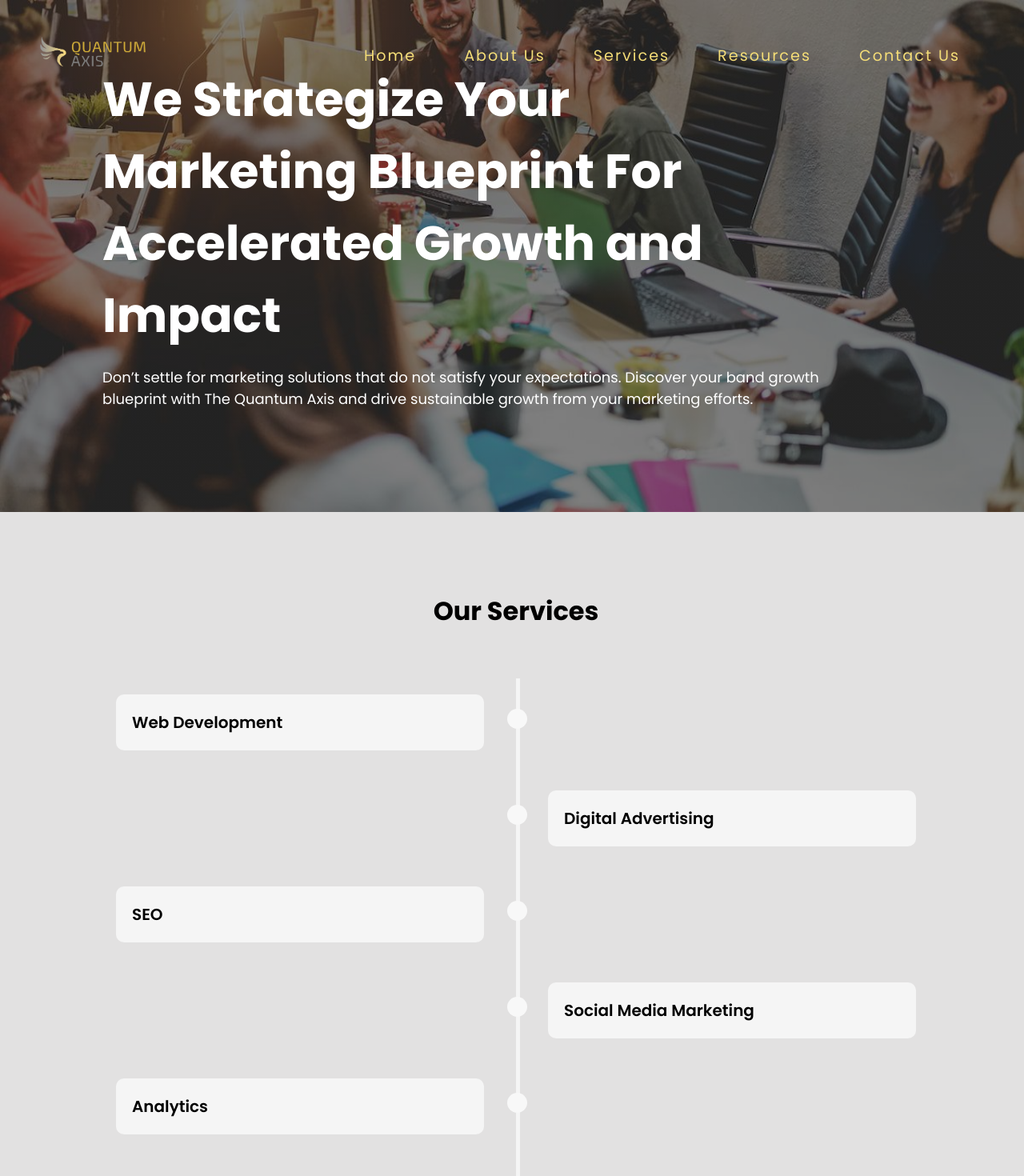
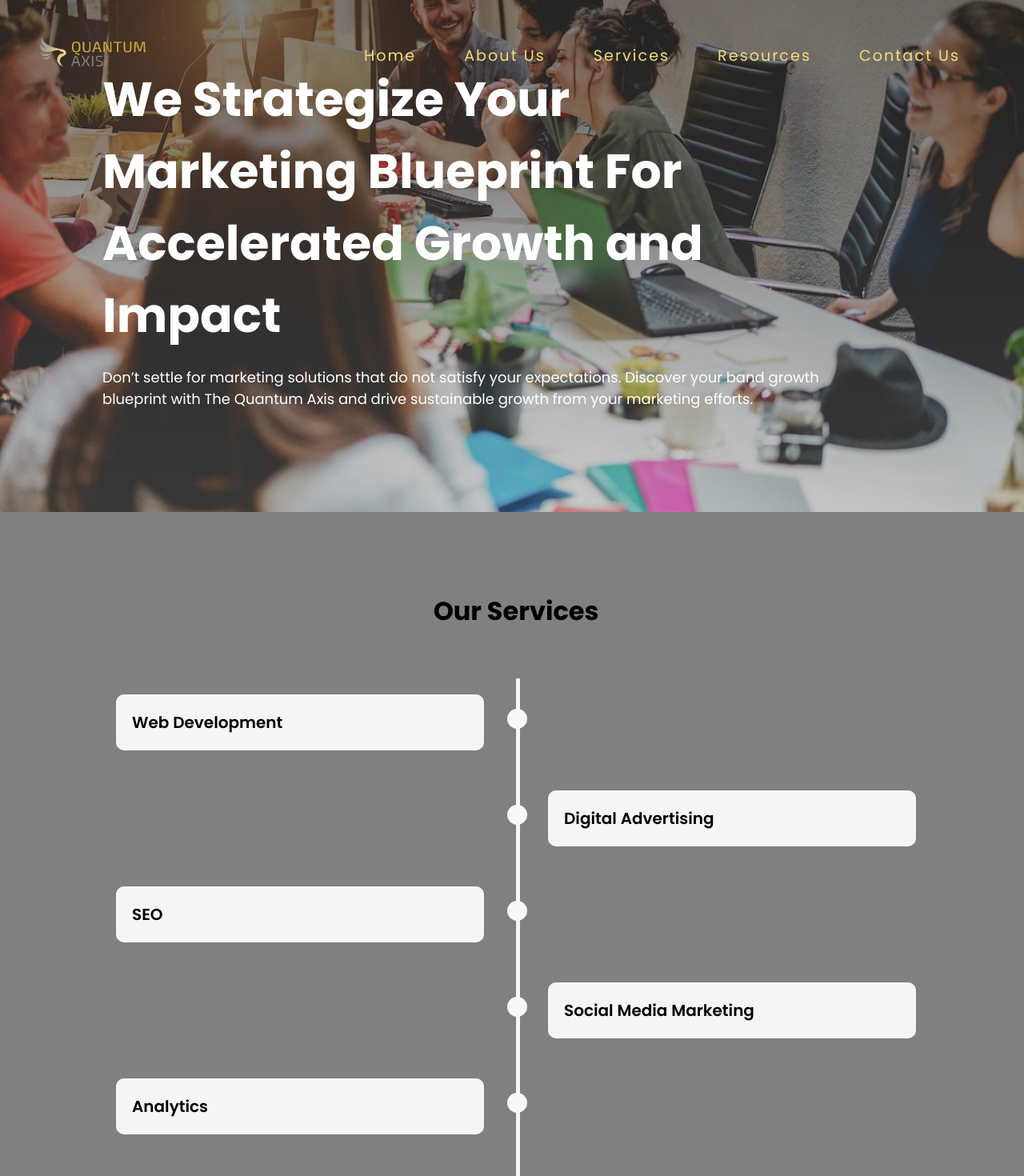
Before and after one commit to tharanycred4future/quantumaxistest, a React (Vite) app: page /services in a window 1280 px wide. Shown: the top 1470 px of the page at 80% size. Built offline with nearby package versions, Linux system fonts and the light colour scheme.

Commit message:
home page style update

```diff
--- a/src/components/BackToTopButton/BackToTopButton.css
+++ b/src/components/BackToTopButton/BackToTopButton.css
@@ -20,7 +20,7 @@
   }
 
   .back-to-top:hover {
-    background: linear-gradient(90deg,  #f6f3d7,#dac59b);
+    background: rgba(255, 255, 255, 0.1);
   }
 
   .back-to-top.show {
--- a/src/components/Header/Header.css
+++ b/src/components/Header/Header.css
@@ -76,7 +76,7 @@
     padding: 0px;
     gap: 1.5vw;
     text-align: center;
-    bottom: 40%;
+    bottom: 35%;
     left: 1vw;
 
   }
--- a/src/pages/ServicePageSection/ServicePageSection.css
+++ b/src/pages/ServicePageSection/ServicePageSection.css
@@ -22,7 +22,7 @@ list-style: none;
 }
 .service-page-section-header{
     height:50vw;
-    background:linear-gradient(rgba(0, 0, 0, 0.5), rgba(0, 0, 0, 0.5)), url('/service-header-img.jpeg') no-repeat;
+    background:linear-gradient(rgba(0, 0, 0, 0.5), rgba(0, 0, 0, 0.2)), url('/service-header-img.jpeg') no-repeat;
     background-size: cover;
     position: relative;
     justify-content: flex-end;
@@ -54,7 +54,7 @@ list-style: none;
  justify-content: center;
  align-items: center;
  padding: 40px 20px 50px 30px;
- background-color:rgba(161, 157, 157, 0.306);
+ background-color:grey;
 
 }
 .services-timeline h1{
```
